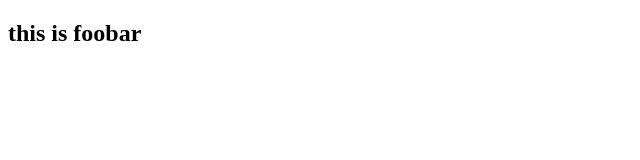
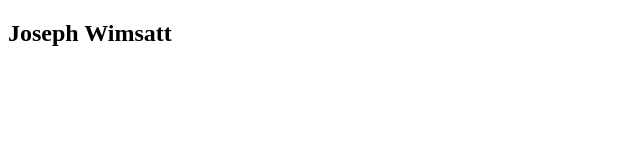
Before and after one commit to wimsattj/big-misteaks, a plain HTML site: page index.html in a window 1280 px wide. Shown: the full height of the page, 0-640 px from the left. Drawn offline with Linux system fonts and the light colour scheme.

Commit message:
update h2 with my name

```diff
--- a/index.html
+++ b/index.html
@@ -7,6 +7,6 @@
   <title>I am Committed!</title>
 </head>
 <body>
-   <h2>this is foobar</h2>
+   <h2>Joseph Wimsatt</h2>
 </body>
 </html>
```
